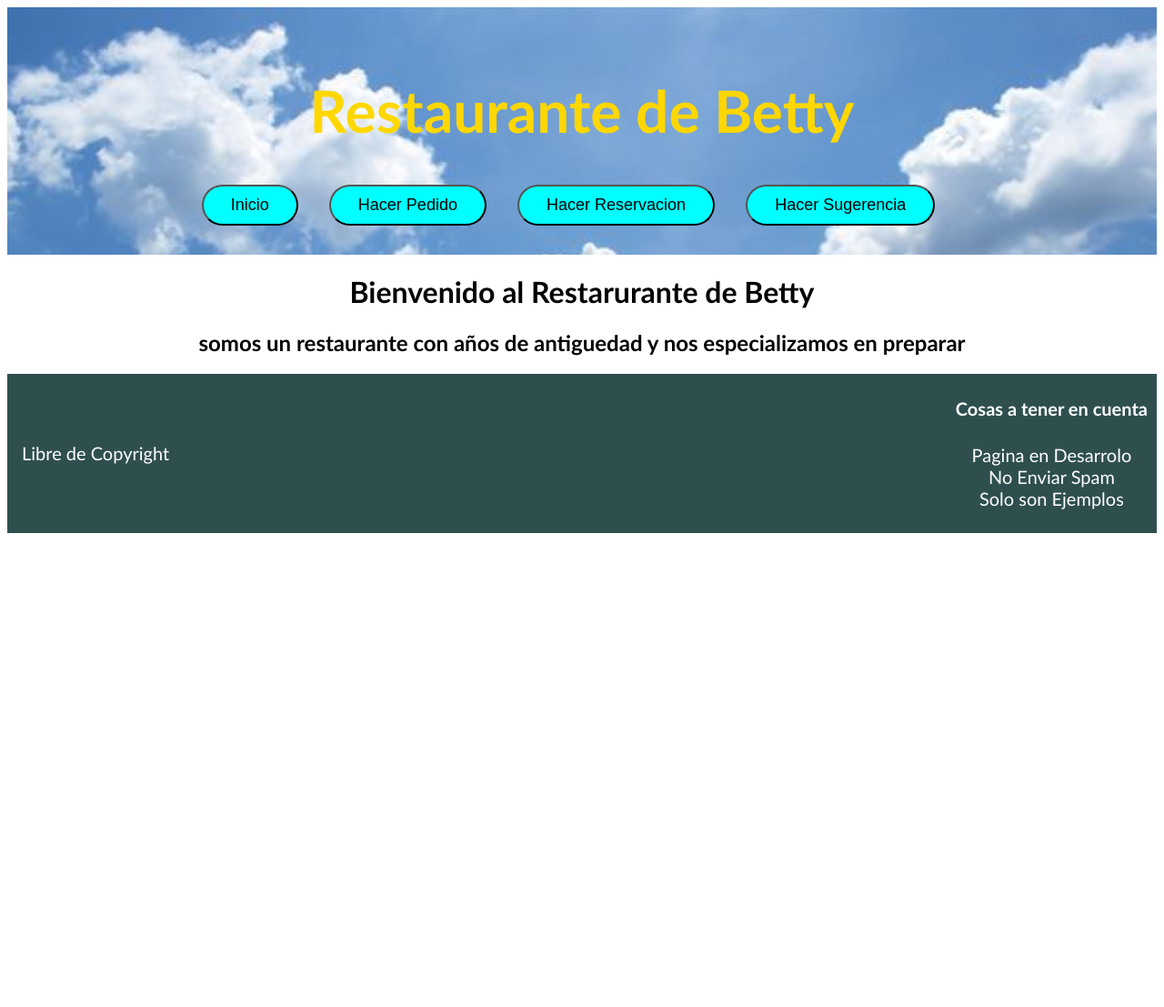
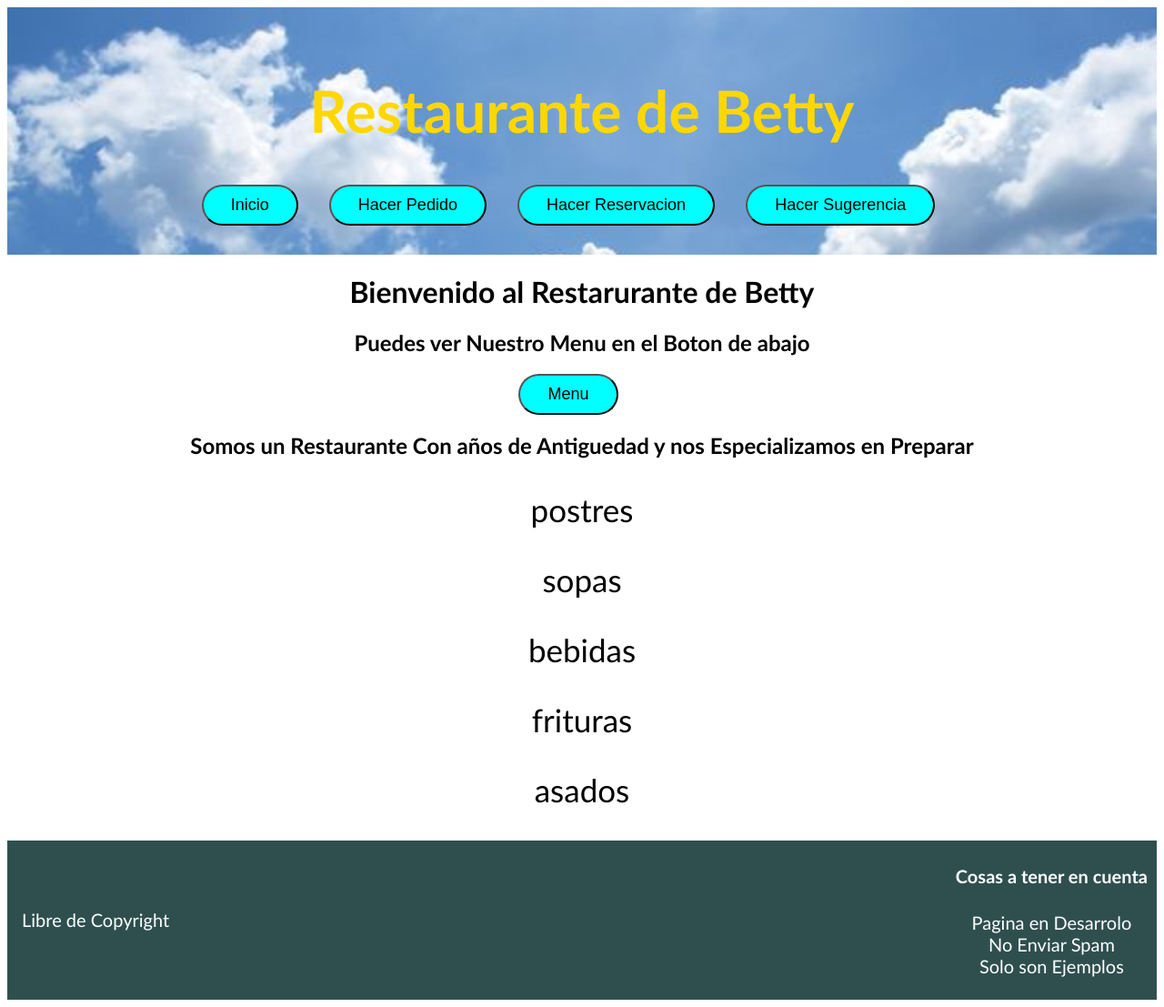
Before and after one commit to factor-rgb/coder-60095-RaulVieira, a Django app: page / in a window 1280 px wide. Shown: the whole page at 91% size. Before the commit the page ends 586 px from the top, so only its background shows below. Run offline with Django 5.2, Linux system fonts and the light colour scheme; data comes from the database, SQL or seed files in the repository.

Commit message:
feat: add menu

```diff
--- a/src/core/static/style.css
+++ b/src/core/static/style.css
@@ -69,3 +69,7 @@ select {
     border-color: cyan;
     border-radius: 20px;
 }
+
+div p {
+    font-size: 35px;
+}
--- a/src/core/templates/core/index.html
+++ b/src/core/templates/core/index.html
@@ -5,6 +5,12 @@
     <link rel="stylesheet" href="{% static 'style.css' %}">
     <div>
         <h1>Bienvenido al Restarurante de Betty</h1>
-        <h2>somos un restaurante con años de antiguedad y nos especializamos en preparar</h2>
+        <h2>Puedes ver Nuestro Menu en el Boton de abajo</h2>
+        <a href="{% url 'core:menu' %}"><button>Menu</button></a>
+        <h2>Somos un Restaurante Con años de Antiguedad y nos Especializamos en Preparar</h2>
+
+    {% for categoria in especialidades %}
+        <p>{{categoria}}</p>
+    {% endfor %}
     </div>
 {% endblock content %}
--- a/src/core/templates/core/pedido_form.html
+++ b/src/core/templates/core/pedido_form.html
@@ -2,6 +2,7 @@
 
 {% block content %}
     <h1>Ingrese Nombre del Comprador, Direccion y que Desea Ordenar</h1>
+    <br>
     <form method="post">
         {% csrf_token %}
         {{ form.as_p }}
--- a/src/core/templates/core/reservacion_form.html
+++ b/src/core/templates/core/reservacion_form.html
@@ -2,6 +2,7 @@
 
 {% block content %}
     <h1>Ingrese a Nombre de Quien es la Reservacion y la fecha de Esta</h1>
+    <br>
     <form method="post">
         {% csrf_token %}
         {{ form.as_p }}
--- a/src/core/templates/core/sugerencia_form.html
+++ b/src/core/templates/core/sugerencia_form.html
@@ -3,6 +3,7 @@
 {% block content %}
     <h1>¿Tienes alguna comida que te gustaria ver en el menu?</h1>
     <h3>Dinos que Platillo te Gustaria ver y Cual es su Categoria</h3>
+    <br>
     <form method="post">
         {% csrf_token %}
         {{ form.as_p }}
--- a/src/core/urls.py
+++ b/src/core/urls.py
@@ -10,4 +10,5 @@ urlpatterns = [
     path("betty's/pedido/", views.pedido_create, name="pedido"),
     path("betty's/reservacion/", views.reservacion_create, name="reservacion"),
     path("betty's/sugerencia/", views.sugerencia_create, name="sugerencia"),
+    path("bettr's/menu/", views.menu, name="menu")
 ]
--- a/src/core/views.py
+++ b/src/core/views.py
@@ -1,6 +1,6 @@
 from django.shortcuts import redirect,render
 
-from .models import Categorias_Comidas
+from .models import Categorias_Comidas, Menu
 from .forms import PedidosForm, ReservacionesForm, Suerencias_ComidasForm
 
 
@@ -45,3 +45,9 @@ def sugerencia_create(request):
                   form.save()
                   return redirect("core:confirmacion")
       return render(request,"core/sugerencia_form.html", {"form": form})
+
+
+def menu(request):
+      query = Menu.objects.all()
+      context = {"especialidades": query}
+      return render(request, "core/menu.html", context)
```
Also changed, not shown: src/core/templates/core/menu.html (added, +11 -0 lines).
